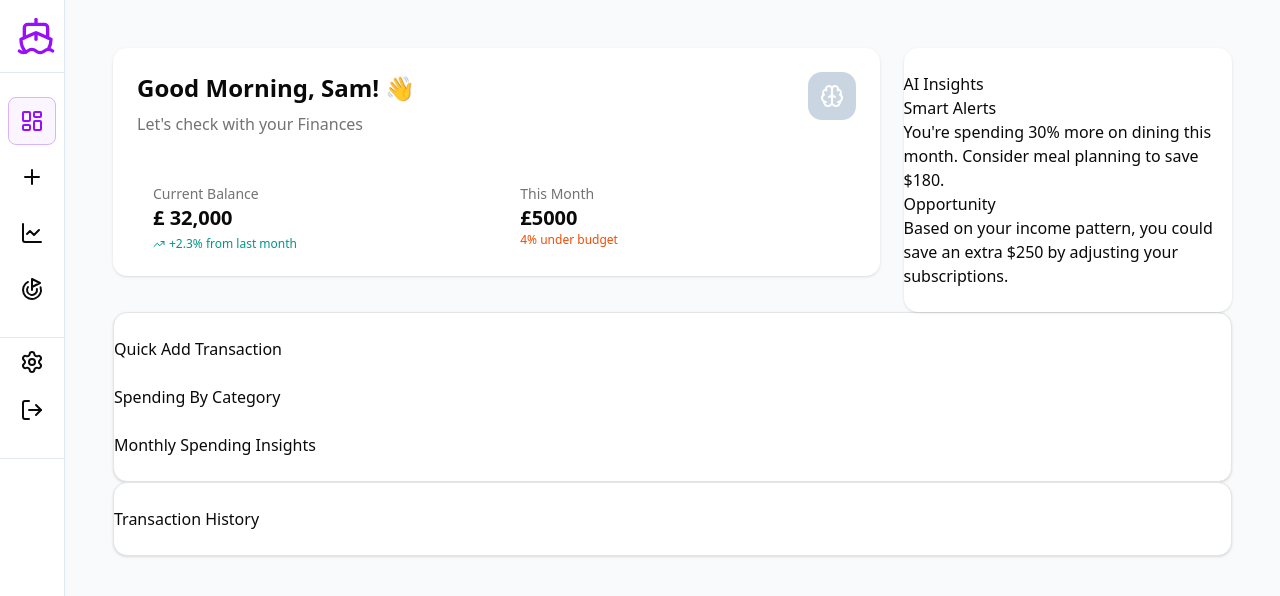
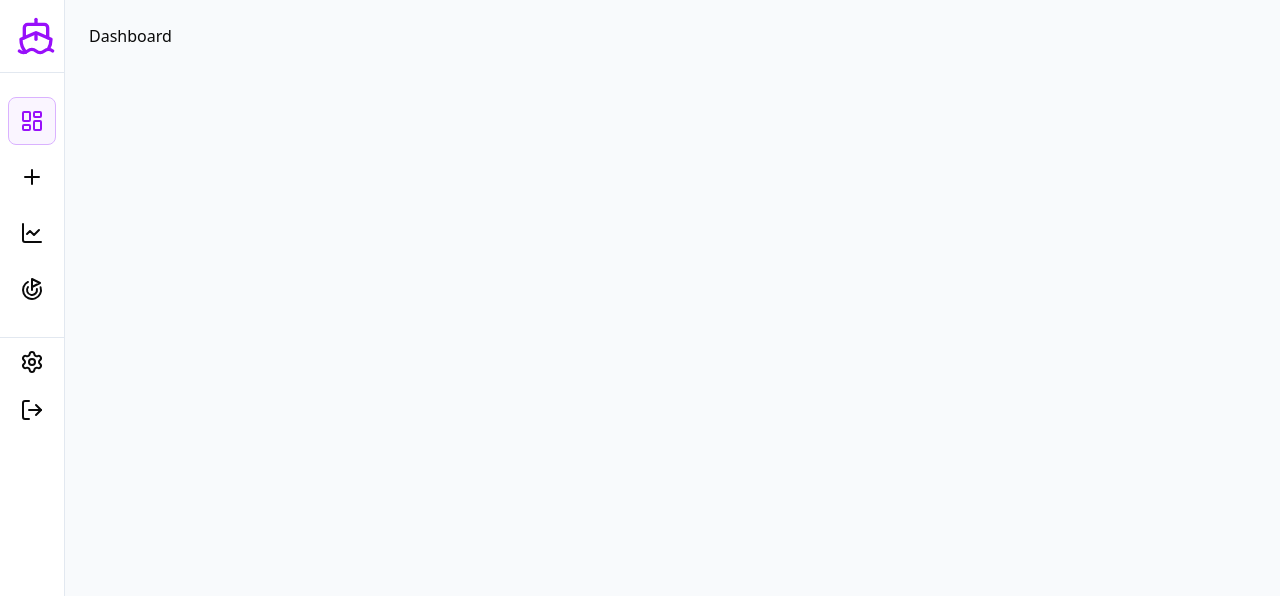
Before and after one commit to mundesamarth/Yuno, a Next.js app: page /dashboard in a window 1280 px wide. Shown: the top 596 px of the page. Built offline with nearby package versions, Linux system fonts and the light colour scheme; a web font is replaced by a local one.

Commit message:
Making changes

```diff
--- a/src/app/dashboard/layout.tsx
+++ b/src/app/dashboard/layout.tsx
@@ -6,7 +6,7 @@ export default function Layout({ children }: { children: React.ReactNode }) {
       <div className=" border-r border-slate-200">
         <SideNav />
       </div>
-      <div className=" flex-grow p-6 overflow-y-auto md:p-12 bg-[#f8fafc]">
+      <div className=" flex-grow p-6 overflow-y-auto  bg-[#f8fafc]">
         {children}
       </div>
     </div>
--- a/src/app/dashboard/page.tsx
+++ b/src/app/dashboard/page.tsx
@@ -1,32 +1,9 @@
-import { Card } from "@/components/ui/card";
-import AiInsights from "../ui/dashboard-components/ai-insights";
-import DashboardHeader from "../ui/dashboard-components/dashboard-header";
-import MonthlySpendingTreand from "../ui/dashboard-components/monthly-spending-trend";
-import QuickAddTransaction from "../ui/dashboard-components/quick-add-transaction";
-import SpendingByCategory from "../ui/dashboard-components/spending-by-category";
-import TransactionHistory from "../ui/dashboard-components/transaction-history";
+
 
 export default function Page() {
   return (
     <div >
-      <div className="lg:flex lg:gap-6">
-        <div className="lg:flex-[7]">
-
-        <DashboardHeader />
-        </div>
-        <div className="lg:flex-[3]">
-
-        <AiInsights />
-        </div>
-      </div>
-      <Card>
-        <QuickAddTransaction />
-        <SpendingByCategory />
-        <MonthlySpendingTreand />
-      </Card>
-      <Card>
-        <TransactionHistory />
-      </Card>
+      <h1>Dashboard</h1>
     </div>
   );
 }
--- a/src/app/globals.css
+++ b/src/app/globals.css
@@ -44,8 +44,6 @@
 }
 
 :root {
-  --gradient-primary: linear-gradient(135deg, hsl(217 91% 60%), hsl(158 64% 52%));
-  --gradient-card: linear-gradient(135deg, hsl(0 0% 100%), hsl(214 32% 99%));
   --shadow-soft: 0 4px 20px -4px hsl(217 91% 60% / 0.15);
   --shadow-card: 0 2px 10px -2px hsl(213 27% 23% / 0.08);
   --radius: 0.625rem;
@@ -126,3 +124,16 @@
     @apply bg-background text-foreground;
   }
 }
+
+:root {
+  --gradient-primary: linear-gradient(135deg, hsl(217 91% 60%), hsl(158 64% 52%));
+  --gradient-card: linear-gradient(135deg, hsl(0 0% 100%), hsl(214 32% 99%));
+}
+
+.bg-gradient-primary {
+  background: var(--gradient-primary);
+}
+
+.bg-gradient-card {
+  background: var(--gradient-card);
+}
--- a/src/app/ui/dashboard-components/ai-insights.tsx
+++ /dev/null
@@ -1,17 +0,0 @@
-import { Card } from "@/components/ui/card";
-
-export default function AiInsights(){
-    return(
-        <Card className="border-0">
-            <div>
-                <h1>AI Insights</h1>
-                <div>
-                    <h1>Smart Alerts</h1>
-                    <p>{`You're spending 30% more on dining this month. Consider meal planning to save $180.`}</p>
-                    <h1>Opportunity </h1>
-                    <p>{`Based on your income pattern, you could save an extra $250 by adjusting your subscriptions.`}</p>
-                </div>
-            </div>
-        </Card>
-    )
-}
--- a/src/app/ui/dashboard-components/dashboard-header.tsx
+++ b/src/app/ui/dashboard-components/dashboard-header.tsx
@@ -1,47 +1,9 @@
-import { Card } from "@/components/ui/card";
-import { Brain, TrendingUp } from "lucide-react";
+
 
 export default function DashboardHeader() {
-  const currentHour = new Date().getHours();
-  const greetings =
-    currentHour < 12
-      ? "Good Morning"
-      : currentHour < 18
-      ? "Good afternoon"
-      : "Good Evening";
+
   return (
     /* Welcome Section */
-    <Card className="border-0 p-6">
-      <div className="flex justify-between items-start">
-        <div>
-          <h1 className="text-2xl font-bold text-foreground mb-2">
-            {greetings}, Sam! 👋
-          </h1>
-          <p className="text-base text-muted-foreground">
-            <span>{`Let's check with your Finances`}</span>
-          </p>
-        </div>
-        <div className="w-12 h-12 bg-slate-300 rounded-xl flex items-center justify-center">
-          <Brain className="w-6 h-6 text-white"/>
-        </div>
-      </div>
-      <div className="mt-6 grid grid-cols-2 gap-4">
-        <div className="bg-background/50 rounded-lg px-4">
-          <p className="text-sm text-muted-foreground ">Current Balance</p>
-          <p className="text-xl font-bold text-foreground">£ 32,000</p>
-          <p className="text-xs text-chart-2 flex items-center gap-1 mt-1">
-            <TrendingUp className="w-3 h-3" />
-            +2.3% from last month
-          </p>
-        </div>
-        <div className="bg-background/50 rounded-lg px-4">
-          <p className="text-sm text-muted-foreground">This Month</p>
-          <p className="text-xl font-bold text-foreground">£5000</p>
-          <p className="flex items-center text-xs text-chart-1">
-            4% under budget
-          </p>
-        </div>
-      </div>
-    </Card>
+   <h1>dashboard </h1>
   );
 }
--- a/src/app/ui/dashboard/nav-links.tsx
+++ b/src/app/ui/dashboard/nav-links.tsx
@@ -2,7 +2,7 @@
 import clsx from "clsx";
 import { usePathname } from "next/navigation";
 import Link from "next/link";
-import { manrope } from "../fonts";
+import {  plus } from "../fonts";
 
 type LinkItem = {
   name: string;
@@ -37,7 +37,7 @@ export default function NavLinks({
             aria-current={isActive ? "page" : undefined}
             className={clsx(
               `group relative flex h-12  items-center justify-center rounded-md transition-colors duration-200 font-medium mx-2 ${
-                manrope.className
+                plus.className
               } ,
               ${
                 isCollapsed
@@ -65,7 +65,9 @@ export default function NavLinks({
               </>
             )}
           </Link>
+
         );
+
       })}
     </>
   );
--- a/src/app/ui/dashboard/sidenav.tsx
+++ b/src/app/ui/dashboard/sidenav.tsx
@@ -1,7 +1,6 @@
 "use client";
 import NavLinks from "./nav-links";
 import YunoLogo from "../yuno-logo";
-import AiPart from "@/app/dashboard/ai-part";
 import {
   ChartLine,
   Goal,
@@ -51,14 +50,9 @@ export default function SideNav() {
             isSecondary
             isCollapsed={isCollapsed}
           />
-          <hr className="border-t border-slate-200 my-6" />
-          {!isCollapsed && (
-            <div className={`md:flex items-center justify-center mx-4 `}>
-              <AiPart />
-            </div>
-          )}
         </div>
       </nav>
+
     </aside>
   );
 }
--- a/src/app/ui/fonts.ts
+++ b/src/app/ui/fonts.ts
@@ -1,4 +1,4 @@
-import { Inter, Lusitana, Manrope } from "next/font/google";
+import { Inter, Lusitana, Manrope, Plus_Jakarta_Sans } from "next/font/google";
 
 
 export const inter = Inter({subsets:["latin"]});
@@ -6,3 +6,5 @@ export const inter = Inter({subsets:["latin"]});
 export const lusitana = Lusitana({ subsets: ["latin"], weight: ["400", "700"] });
 
 export const manrope = Manrope({subsets:["latin"], weight:["400", "500", "600", "700"]})
+
+export const plus = Plus_Jakarta_Sans({subsets:["latin"], weight:["400", "500", "600", "700"]})
--- a/src/app/ui/yuno-logo.tsx
+++ b/src/app/ui/yuno-logo.tsx
@@ -1,5 +1,6 @@
-import { ChevronLeft, Ship } from "lucide-react";
+import { ChevronLeft, PanelRightOpen, Ship } from "lucide-react";
 import Link from "next/link";
+import { plus } from "./fonts";
 
 export default function YunoLogo({
   isCollapsed,
@@ -10,7 +11,7 @@ export default function YunoLogo({
 }) {
   return (
     <div className="flex items-center justify-between gap-2 p-4 border-b border-slate-200">
-      <div className={`flex items-center gap-2 cursor-pointer`} onClick={toggleSidebar}>
+      <div className={`flex items-center gap-2 cursor-pointer `} onClick={toggleSidebar}>
         <Ship
           width={40}
           height={40}
@@ -18,7 +19,7 @@ export default function YunoLogo({
         />
         {!isCollapsed && (
           <div className="flex justify-center text-3xl">
-            <div className="flex flex-col">
+            <div className={`flex flex-col ${plus.className}`}>
               <p className="font-bold">Yuno</p>
               <p className="text-[12px]">Steer Your Spending</p>
             </div>
@@ -31,7 +32,7 @@ export default function YunoLogo({
           className="p-1"
           onClick={toggleSidebar}
         >
-          <ChevronLeft className="w-6 h-6 transition-transform duration-300 hover:bg-slate-50 hover:border-r rounded-md" />
+          <PanelRightOpen className="w-6 h-6 transition-transform duration-200 hover:bg-slate-100 hover:border-r rounded-md" />
         </button>
       )}
     </div>
```
Also changed, not shown: todo.txt.
